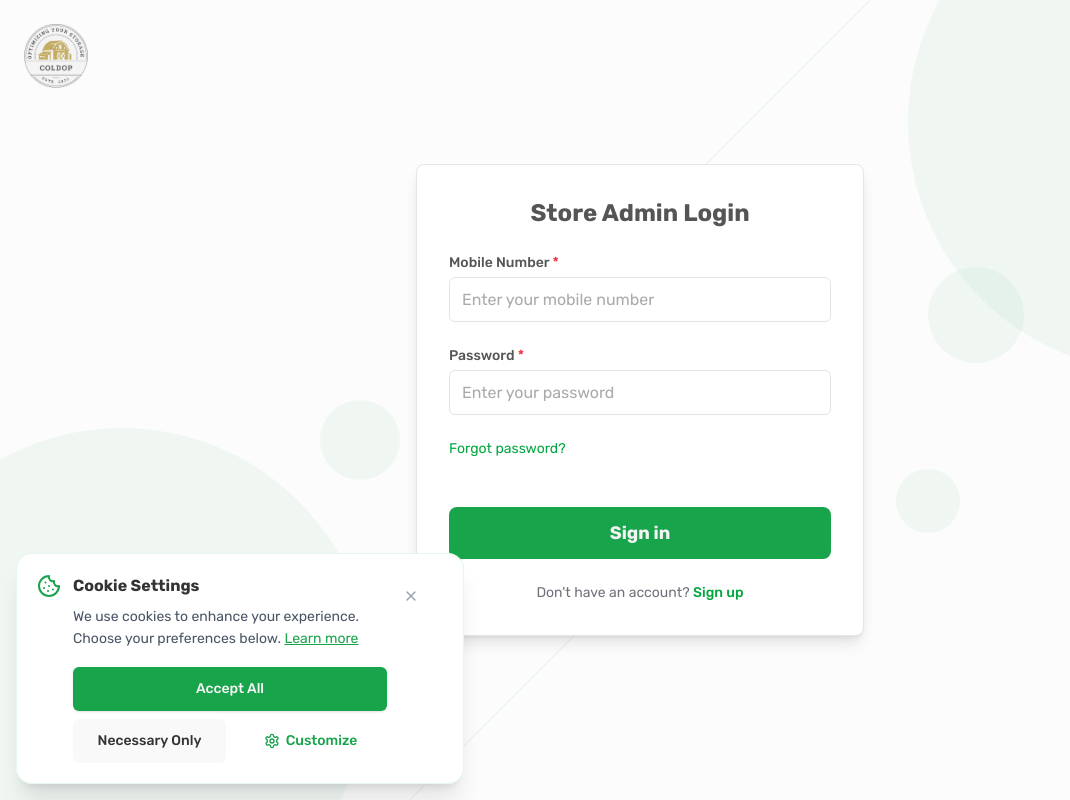
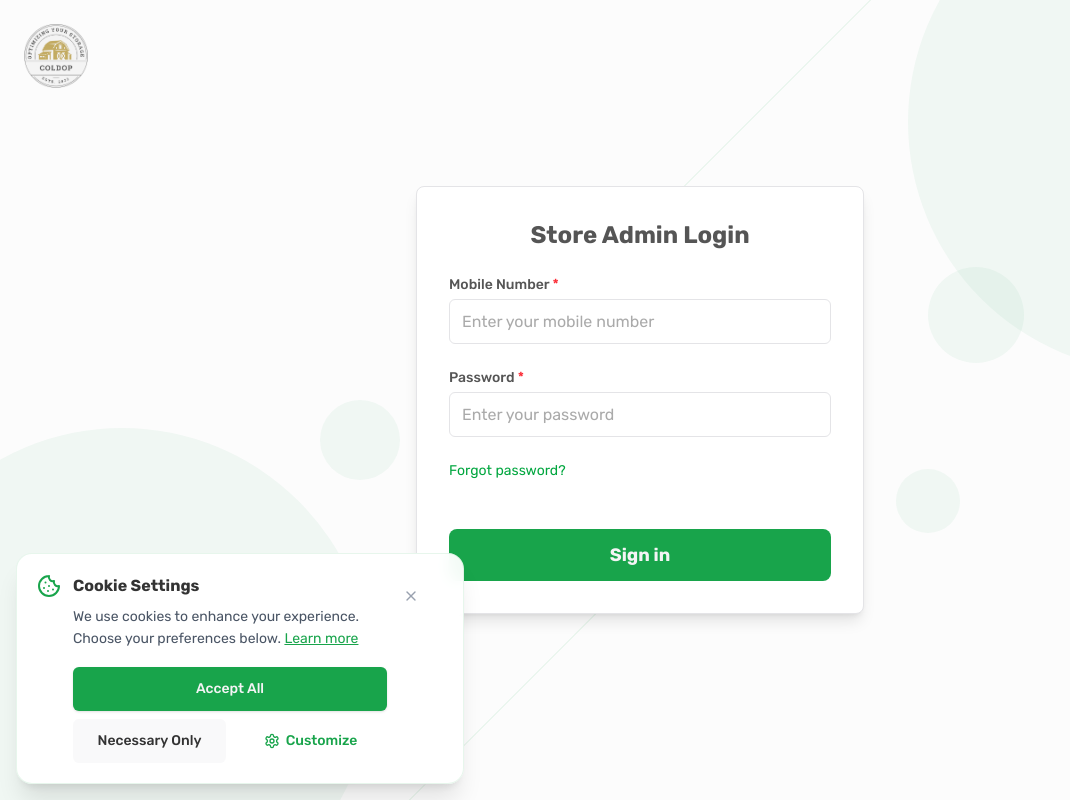
Before and after one commit to coldop-app/Coldop-Website, a React (Vite) app: page /login/store-admin in a window 1280 px wide. Shown: the whole page, without its empty margins (0-1070 px from the left). Built offline with nearby package versions, Linux system fonts and the light colour scheme.

Commit message:
Update auth components and navbar

```diff
--- a/src/components/auth/StoreAdminLoginForm.tsx
+++ b/src/components/auth/StoreAdminLoginForm.tsx
@@ -1,5 +1,5 @@
 import { useState } from "react";
-import { Link, useNavigate } from "react-router-dom";
+import { useNavigate } from "react-router-dom";
 import { useMutation } from "@tanstack/react-query";
 import toast from "react-hot-toast";
 import { useDispatch } from "react-redux";
@@ -111,15 +111,6 @@ const StoreAdminLoginForm = () => {
           )}
         </button>
       </form>
-
-      <div className="mt-6 text-center">
-        <p className="text-sm text-muted-foreground">
-          {t('storeAdminLogin.noAccount')}{" "}
-          <Link to="/signup/store-admin" className="text-green-600 hover:underline font-medium">
-            {t('storeAdminLogin.signUp')}
-          </Link>
-        </p>
-      </div>
     </div>
   );
 };
--- a/src/components/common/Navbar/Navbar.tsx
+++ b/src/components/common/Navbar/Navbar.tsx
@@ -9,16 +9,15 @@ import {
   SheetTrigger,
   SheetClose
 } from "@/components/ui/sheet";
-import SignInModal from "@/components/auth/SignInModal";
 import LanguageSelector from "@/components/common/LanguageSelector/LanguageSelector";
-import { Link } from "react-router-dom";
+import { Link, useNavigate } from "react-router-dom";
 import { Menu } from "lucide-react";
 
 const Navbar = () => {
   const { t } = useTranslation();
+  const navigate = useNavigate();
   const [scrollProgress, setScrollProgress] = useState(0);
   const [isFullySticky, setIsFullySticky] = useState(false);
-  const [isSignInModalOpen, setIsSignInModalOpen] = useState(false);
 
   useEffect(() => {
     const handleScroll = () => {
@@ -53,12 +52,8 @@ const Navbar = () => {
     };
   }, []);
 
-  const openSignInModal = () => {
-    setIsSignInModalOpen(true);
-  };
-
-  const closeSignInModal = () => {
-    setIsSignInModalOpen(false);
+  const handleSignIn = () => {
+    navigate("/login/store-admin");
   };
 
   const side = 'right';
@@ -122,7 +117,7 @@ const Navbar = () => {
                       <li className="flex items-center">
                         <SheetClose asChild>
                           <button
-                            onClick={openSignInModal}
+                            onClick={handleSignIn}
                             className="font-custom inline-flex items-center cursor-pointer rounded-lg bg-primary px-8 py-3 text-xl font-bold text-secondary no-underline duration-100 hover:bg-primary/90 hover:text-secondary"
                           >
                             {t('nav.signIn')}
@@ -173,7 +168,7 @@ const Navbar = () => {
             </li>
             <li className="flex items-center">
               <button
-                onClick={openSignInModal}
+                onClick={handleSignIn}
                 className="font-custom inline-flex items-center cursor-pointer rounded-lg bg-primary px-8 py-3 text-xl font-bold text-secondary no-underline duration-100 hover:bg-primary/90 hover:text-secondary"
               >
                 {t('nav.signIn')}
@@ -185,9 +180,6 @@ const Navbar = () => {
 
       {/* Spacer to prevent content from jumping when navbar becomes fixed */}
       <div className="h-16 lg:h-20" />
-
-      {/* Sign In Modal */}
-      <SignInModal isOpen={isSignInModalOpen} onClose={closeSignInModal} isMobileApp={false} />
     </>
   );
 };
```
Also changed, not shown: src/components/auth/SignInModal.tsx (line endings or trailing spaces).
